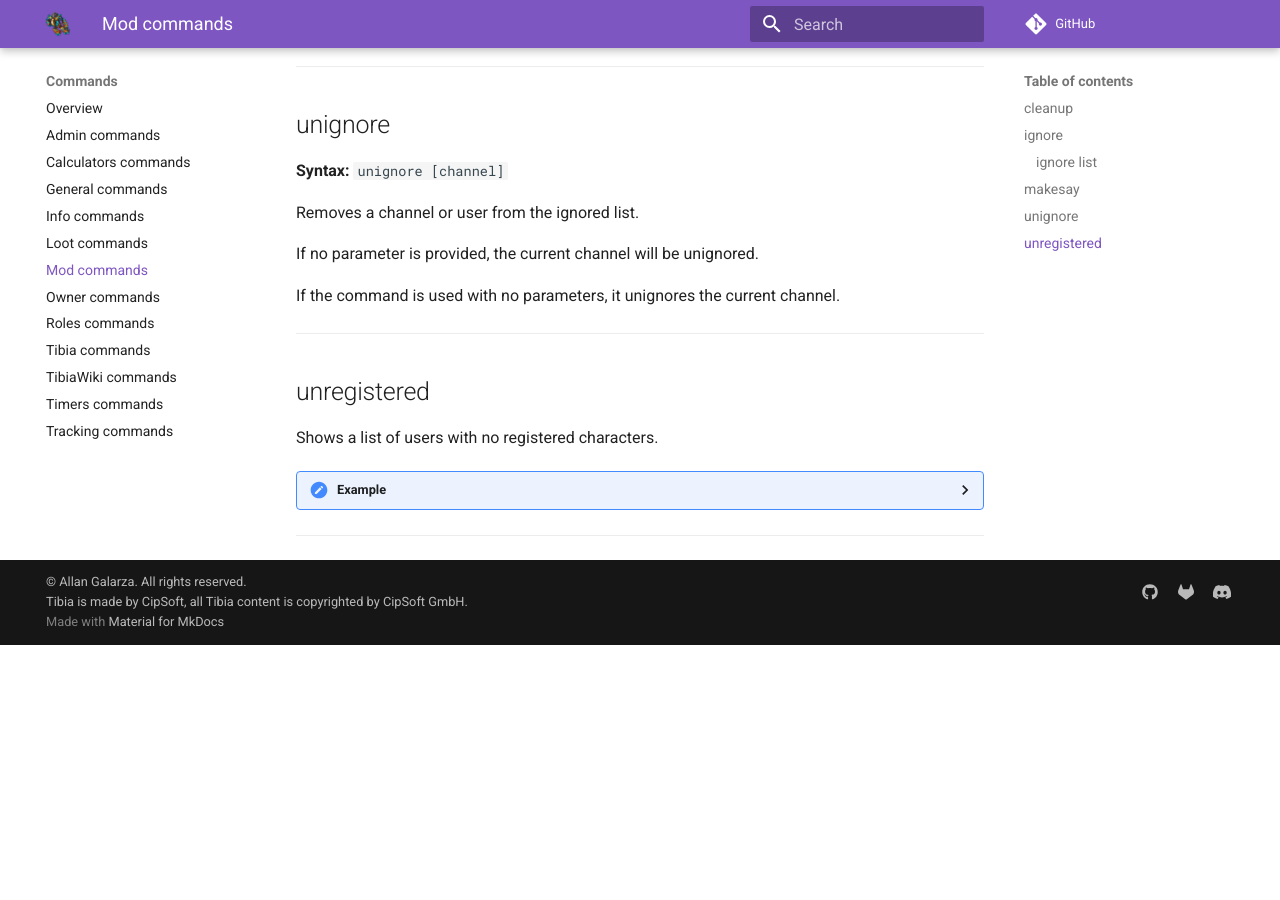
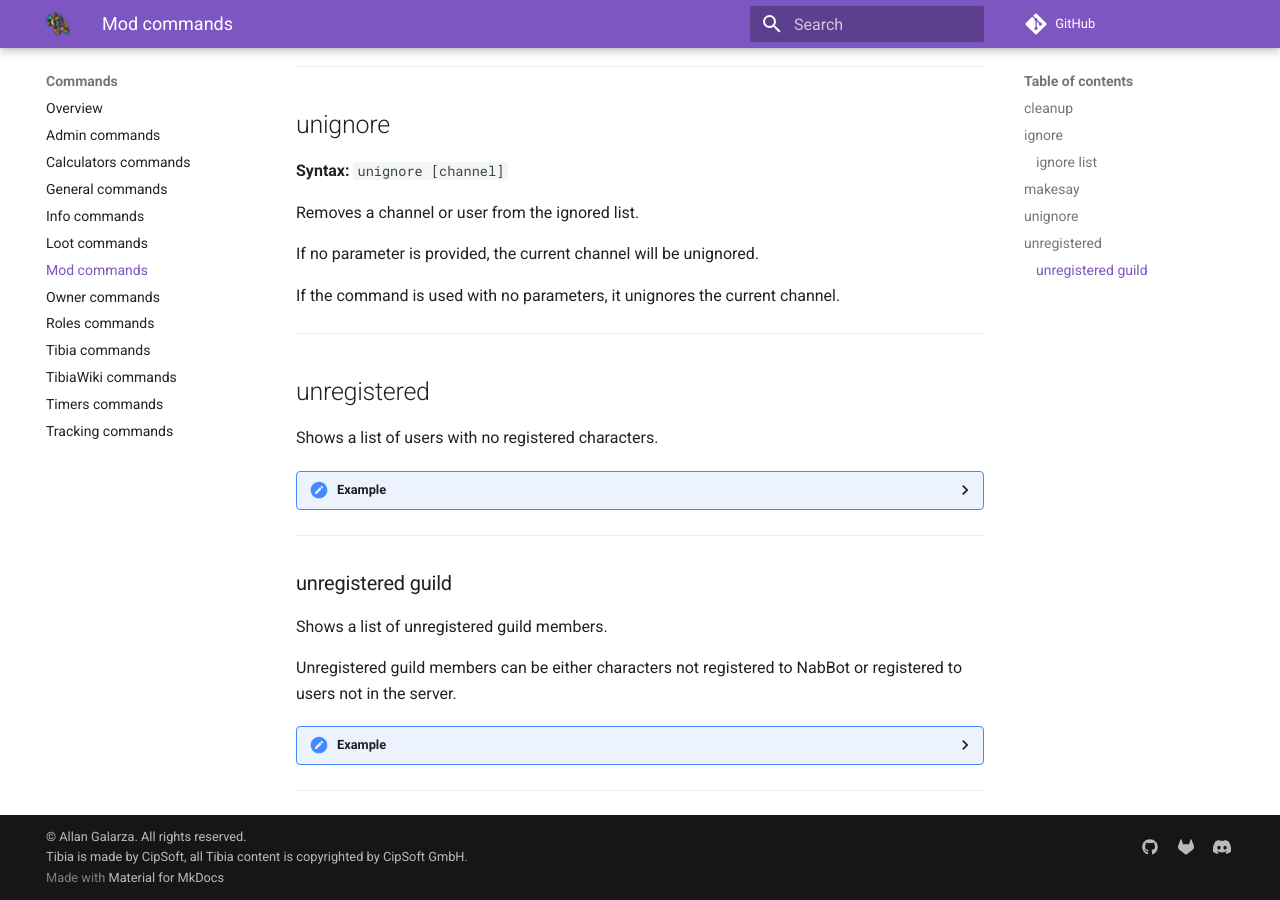
Before and after one commit to Galarzaa90/NabBot, an MkDocs documentation site: the page built from docs/commands/mod.md, in a window 1280 px wide and 900 px high, scrolled down 1427 px. Built offline with MkDocs 1.6.1 and Material for MkDocs 9.7.7, drawn with Linux system fonts in a browser that asks for light colours; comment, search, counter and statistics services are not loaded; before the commit the page ends 2072 px from its top, so only the background shows below that.

```diff
--- a/docs/commands/mod.md
+++ b/docs/commands/mod.md
@@ -75,3 +75,14 @@ Shows a list of users with no registered characters.
     ![image](../assets/images/commands/mod/unregistered.png)
 
 ----
+
+### unregistered guild <name>
+Shows a list of unregistered guild members.
+
+Unregistered guild members can be either characters not registered to NabBot or registered to users not in the server.
+
+??? Summary "Example"
+    **/unregistered guild Redd Alliance**
+    ![image](../assets/images/commands/mod/unregistered_guild.png)
+
+----
--- a/nabbot.py
+++ b/nabbot.py
@@ -67,7 +67,7 @@ class NabBot(commands.AutoShardedBot):
         self.tracked_worlds = {}
         self.tracked_worlds_list = []
 
-        self.__version__ = "2.2.0"
+        self.__version__ = "2.3.0"
 
     async def on_ready(self):
         """Called when the bot is ready."""
```
Also changed, not shown: CHANGELOG.md (+2 -0 lines), docs/commands/tibia.md (+11 -0 lines), docs/assets/images/commands/mod/unregistered_guild.png (added), docs/assets/images/commands/tibia/news_ticker.png (added), 1 other file.
